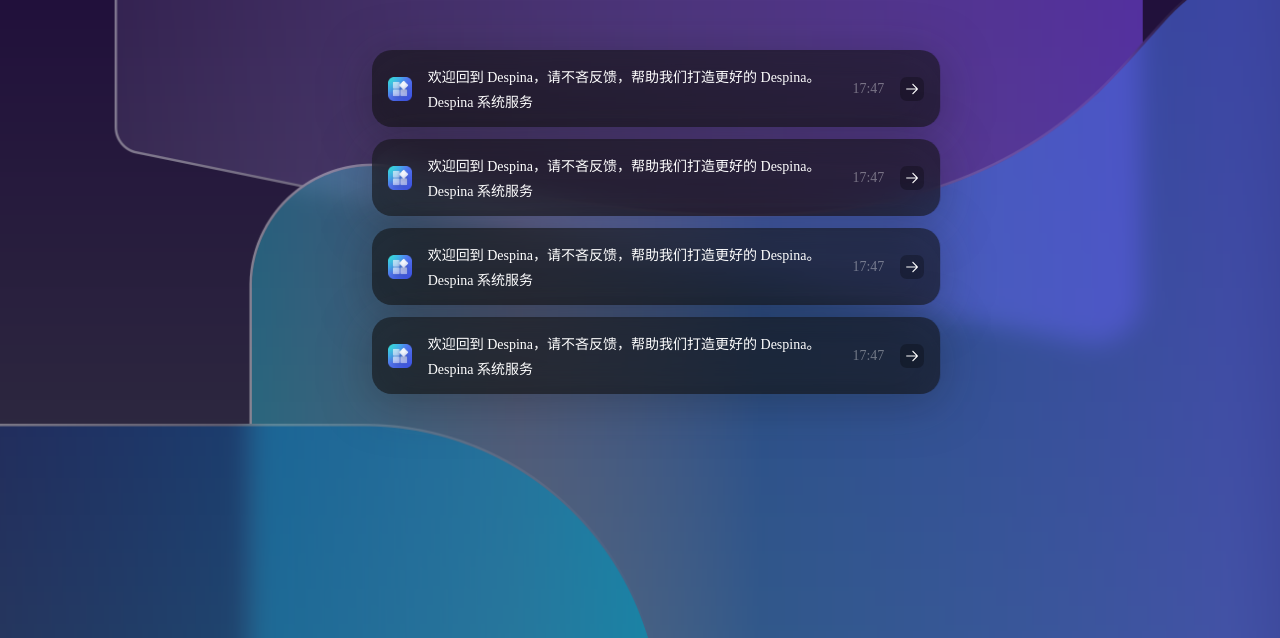
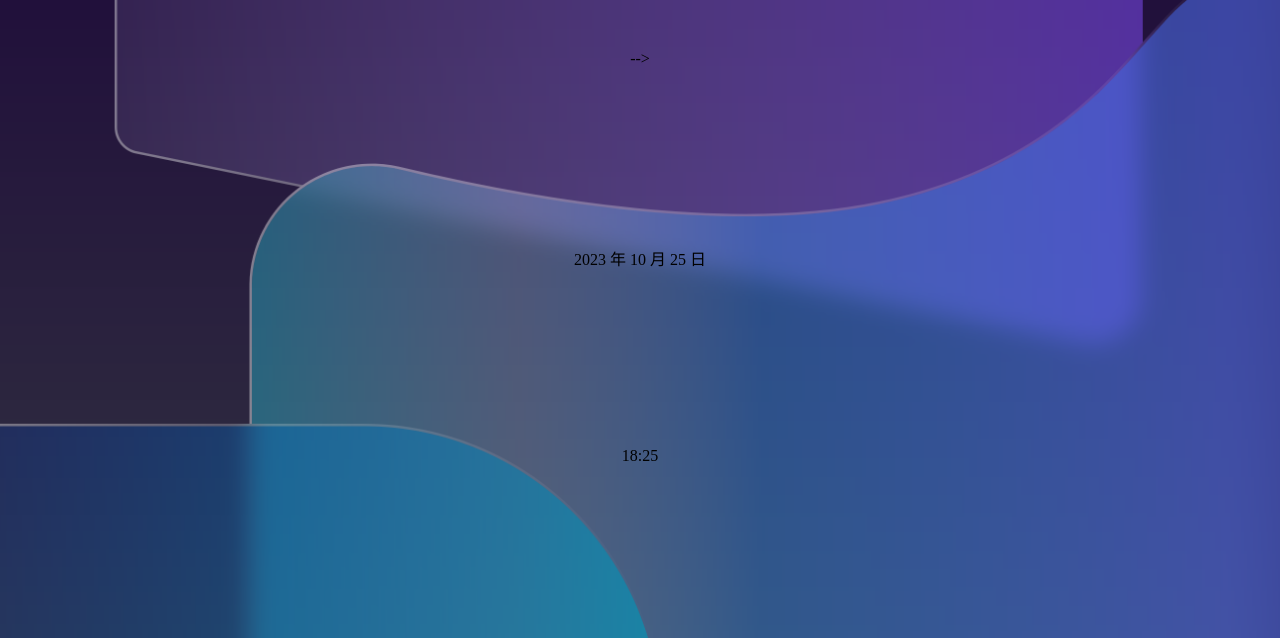
Before and after one commit to next-tuling/despina-neo, a plain HTML site: page LockScreen.html in a window 1280 px wide. Shown: the top 638 px of the page. Drawn offline with Linux system fonts and the light colour scheme; a web font is replaced by a local one.

Commit message:
Test reference clock.js

```diff
--- a/LockScreen.html
+++ b/LockScreen.html
@@ -17,13 +17,14 @@
     </script>
 </head>
 
-<body οnclick="GotoLogin()">
+<body οnload="Load();">
     <script>
         //禁用右键菜单
         document.addEventListener('contextmenu', function (e) {
             e.preventDefault();
         })
     </script>
+    <script src="./system/clock.js"><script>
     <div class="notification">
         <!--通知中心-->
         <div class="notificationBox">
@@ -146,6 +147,7 @@
     </div>
     <div class="timeBox">
         <div class="time">
+            <!--
             <!--时钟-->
             <script>
                 //获取
@@ -167,9 +169,10 @@
                 setInterval("document.getElementById('date').innerHTML = (new Date()).format('yyyy 年 MM 月 dd 日');", 60000);
                 setInterval("document.getElementById('clock').innerHTML = (new Date()).format('hh:mm');", 100); 4
             </script>
+            -->
             <!--显示日期与时间-->
-            <div id="date" class="date">2023 年 10 月 25 日</div>
-            <div id="clock" class="clock">18:25</div>
+            <div id="date" class="yyyy-mm-dd">2023 年 10 月 25 日</div>
+            <div id="clock" class="hh-mm">18:25</div>
         </div>
         <div class="User">
             <img class="userphoto" src="./Users/000000/uesrphoto.jpg" width="38px" height="38px">
```
